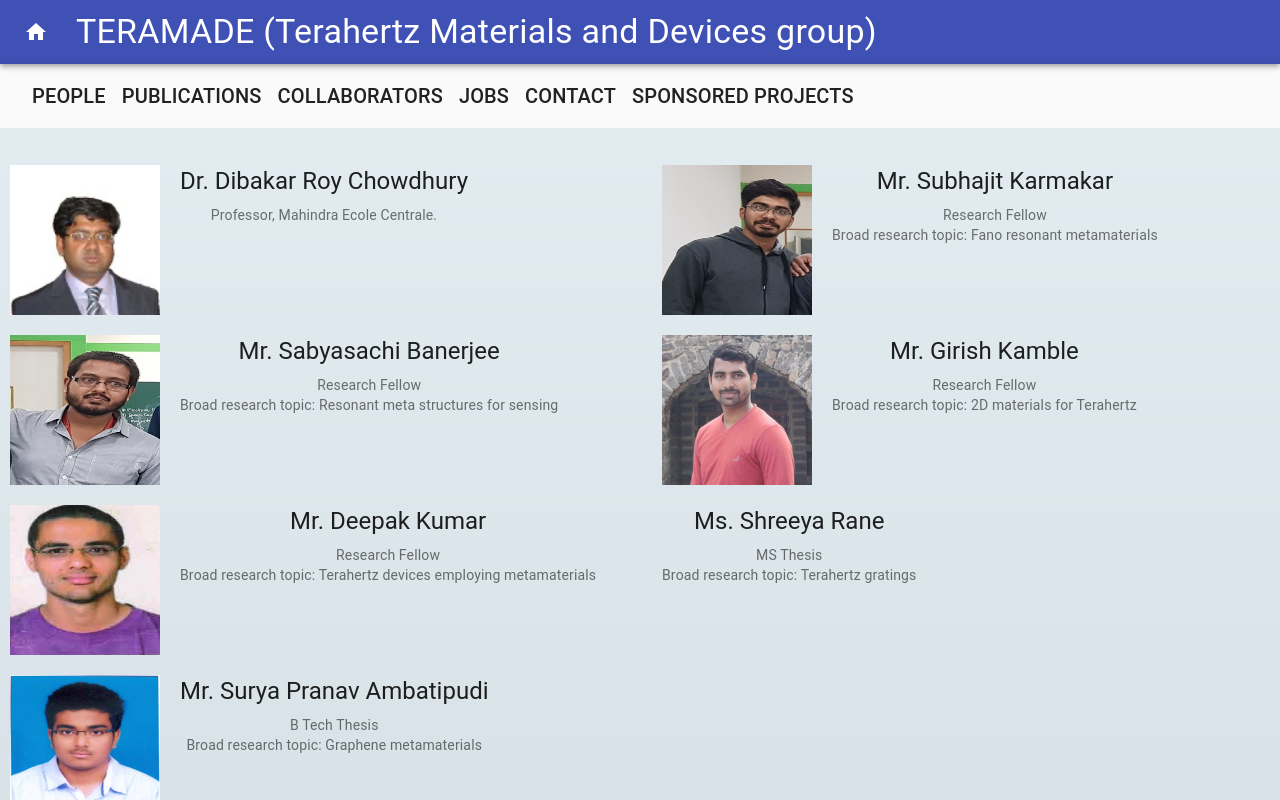
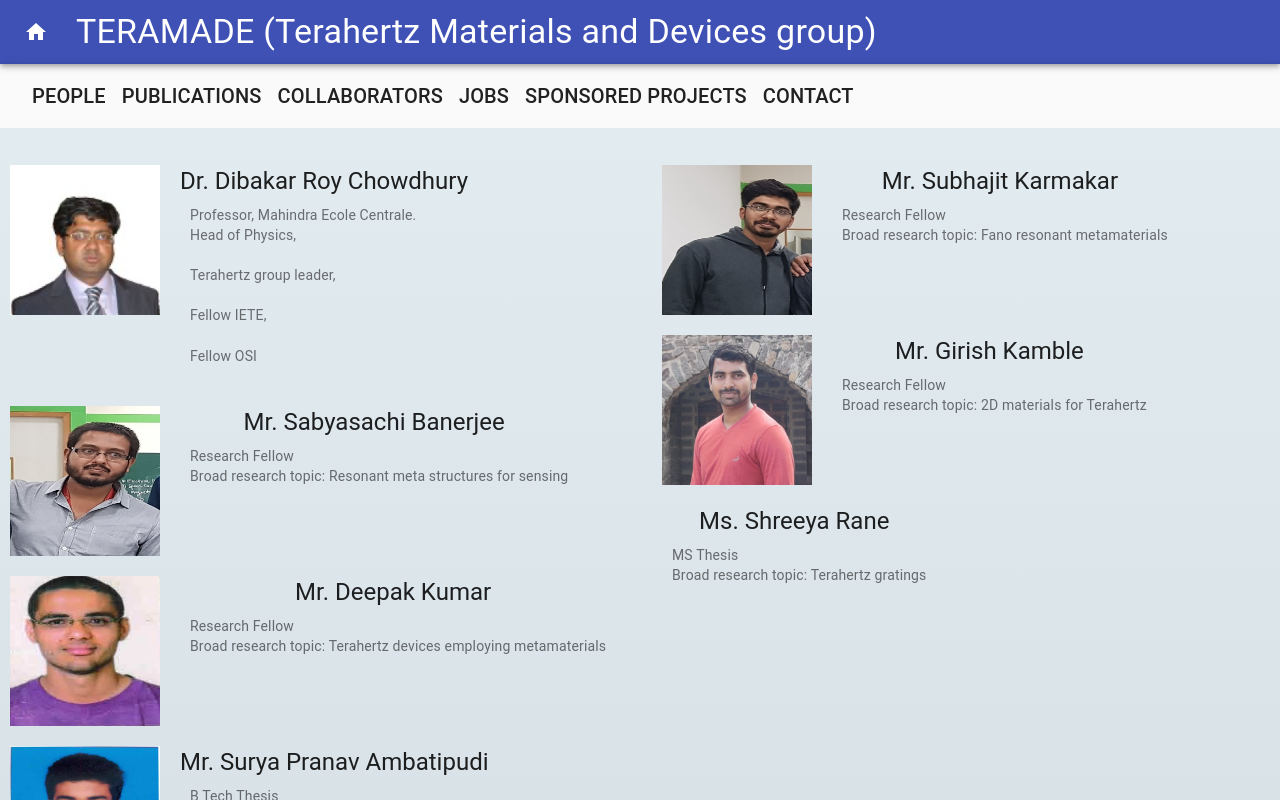
Before and after one commit to Rohithgilla12/Teramade, a React (Create React App) app: page /people in a window 1280 px wide. Shown: the top 800 px of the page. Built offline with nearby package versions, Linux system fonts and the light colour scheme.

Commit message:
Rearranging Navbar, added respos, speed

```diff
--- a/src/components/NavBar.js
+++ b/src/components/NavBar.js
@@ -57,15 +57,15 @@ export default function Navbar() {
           <Button onClick={() => history.push("/jobs")} color="inherit">
             <Typography variant="h6">Jobs</Typography>
           </Button>
-          <Button onClick={() => history.push("/contact")} color="inherit">
-            <Typography variant="h6">Contact</Typography>
-          </Button>
           <Button
             onClick={() => history.push("/sponsoredProjects")}
             color="inherit"
           >
             <Typography variant="h6">Sponsored Projects</Typography>
           </Button>
+          <Button onClick={() => history.push("/contact")} color="inherit">
+            <Typography variant="h6">Contact</Typography>
+          </Button>
         </Toolbar>
       </AppBar>
     </div>
--- a/src/components/News.js
+++ b/src/components/News.js
@@ -29,12 +29,12 @@ const newsArr = [
 
 const News = () => {
   return (
-    <div style={{ height: 450, overflowY: "hidden" }}>
+    <div style={{ height: 600, overflowY: "hidden" }}>
       <Grid container>
         <List>
           <ListSubheader>News</ListSubheader>
           {/*  eslint-disable-next-line */}
-          <marquee direction="down" scrollamount="4">
+          <marquee direction="down" scrollamount="2">
             {newsArr.map(element => {
               return <Content data={element} />;
             })}
--- a/src/components/People.js
+++ b/src/components/People.js
@@ -48,14 +48,43 @@ const EachTile = props => {
         <Typography gutterBottom variant="h5" component="h2">
           {props.name}
         </Typography>
-        <Typography variant="body2" color="textSecondary" component="p">
+        <Typography
+          variant="body2"
+          color="textSecondary"
+          component="p"
+          style={{ alignSelf: "flex-start", marginLeft: 10 }}
+        >
           {props.role}
         </Typography>
         {props.area !== undefined ? (
-          <Typography variant="body2" color="textSecondary" component="p">
+          <Typography
+            variant="body2"
+            color="textSecondary"
+            component="p"
+            style={{ alignSelf: "flex-start", marginLeft: 10 }}
+          >
             {props.area}
           </Typography>
         ) : null}
+        {props.respo !== undefined
+          ? props.respo.split("\n").map(function(item, key) {
+              return (
+                <span
+                  key={key}
+                  style={{ alignSelf: "flex-start", marginLeft: 10 }}
+                >
+                  <Typography
+                    variant="body2"
+                    color="textSecondary"
+                    component="p"
+                  >
+                    {item}
+                  </Typography>
+                  <br />
+                </span>
+              );
+            })
+          : null}
       </div>
     </div>
   );
@@ -78,6 +107,7 @@ const People = () => {
           <EachTile
             name={"Dr. Dibakar Roy Chowdhury"}
             role={"Professor, Mahindra Ecole Centrale."}
+            respo={`Head of Physics, \n Terahertz group leader,\n Fellow IETE, \n  Fellow OSI`}
             imgName={"dibakar"}
           />
           <EachTile
```
